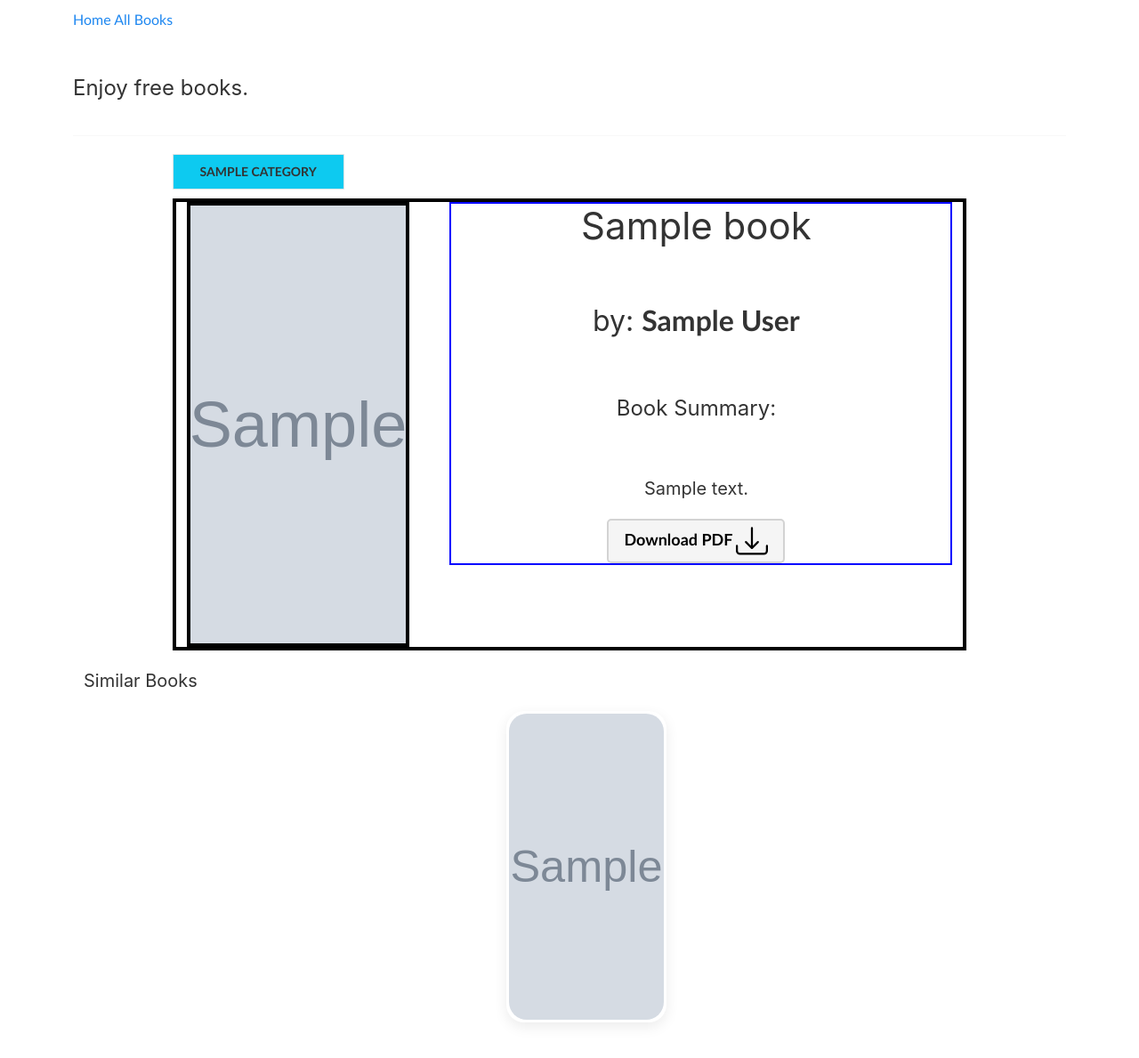
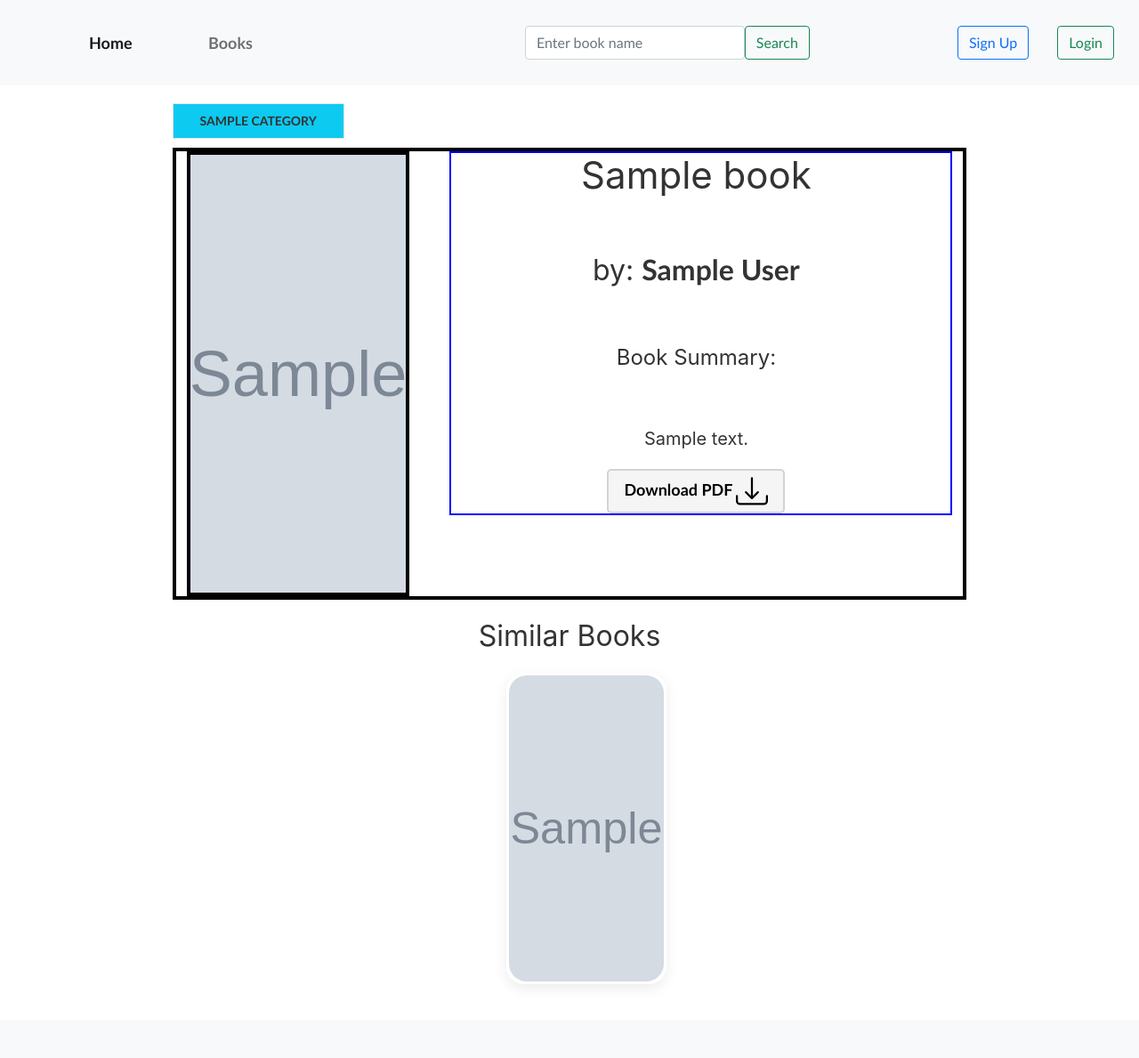
Before and after one commit to Nayemjaman/free-books, a Django app: a page that uses bookapp/templates/base.html in a window 1280 px wide. Shown: the whole page at 89% size. After the commit the page ends 1103 px from the top, so only its background shows below. Run offline with Django 4.2, Linux system fonts and the light colour scheme; tables that the repository leaves empty hold one stand-in row (values such as "Sample post"); grey boxes marked "Sample" are stand-in pictures.

Commit message:
search bar

```diff
--- a/bookapp/admin.py
+++ b/bookapp/admin.py
@@ -1,5 +1,5 @@
 from django.contrib import admin
-from .models import Category,Book
+from .models import Category,Book,BookSearch
 
 # Register your models here.
 class CategoryAdmin(admin.ModelAdmin):
@@ -9,3 +9,4 @@ class BookAdmin(admin.ModelAdmin):
 
 admin.site.register(Category,CategoryAdmin)
 admin.site.register(Book,BookAdmin)
+admin.site.register(BookSearch)
--- a/bookapp/context_processors.py
+++ b/bookapp/context_processors.py
@@ -1,5 +1,14 @@
 from .models import Category
+from .forms import BookSearchForm
 
 def category_links(request):
     categories =Category.objects.all()
     return ({'categories':categories})
+
+def book_search(request):
+    search_form = BookSearchForm
+    if request.method == 'POST':
+        search_form = BookSearchForm(request.POST)
+        if search_form.is_valid():
+            search_form.save()
+    return {'search_form':search_form}
--- /dev/null
+++ b/bookapp/forms.py
@@ -0,0 +1,11 @@
+from django import forms
+from .models import BookSearch
+
+
+class BookSearchForm(forms.ModelForm):
+    name_of_book = forms.CharField(max_length=100, widget=forms.TextInput(attrs={
+        'class':"form-control rounded", 'placeholder':"Enter book name"
+    }))
+    class Meta:
+        model = BookSearch
+        fields = ['name_of_book',]
--- a/bookapp/models.py
+++ b/bookapp/models.py
@@ -22,3 +22,8 @@ class Book(models.Model):
 
     def __str__(self) -> str:
         return self.title
+
+class BookSearch(models.Model):
+    name_of_book = models.CharField(max_length=100)
+    def __str__(self) -> str:
+        return self.name_of_book
--- a/bookapp/templates/all_books.html
+++ b/bookapp/templates/all_books.html
@@ -13,7 +13,9 @@
 
                 <div>
                     <div class="uk-card uk-card-default uk-card-body">
-                        <img src="{{book.cover_image.url}}">
+                        {% if book.cover_image %}
+                        <img src="{{ book.cover_image.url }}" alt="">
+                        {% endif %}
 
 
                     </div>
--- a/bookapp/templates/base.html
+++ b/bookapp/templates/base.html
@@ -21,14 +21,60 @@
     {% endblock %}
 </head>
 
-<body>
-    <div class="container">
-        <a href="{% url 'index' %}">Home</a>
-        <a href="{% url 'all_books' %}">All Books</a>
-        <h3 class="mt-5 pb-3">Enjoy free books.</h3>
-        <hr>
+<body class="font-monospace">
+    <nav class="navbar navbar-expand-lg navbar-light bg-light">
+        <div class="container-fluid">
+            <div id='logo'>
+            </div>
+            <!-- <a class="navbar-brand" href="#">Navbar</a> -->
+            <button class="navbar-toggler" type="button" data-bs-toggle="collapse"
+                data-bs-target="#navbarSupportedContent" aria-controls="navbarSupportedContent" aria-expanded="false"
+                aria-label="Toggle navigation">
+                <span class="navbar-toggler-icon"></span>
+            </button>
+            <div class="collapse navbar-collapse" id="navbarSupportedContent">
+                <ul class="navbar-nav me-auto mb-2 mb-lg-0">
+                    <li class="nav-item">
+                        <a class="nav-link active" aria-current="page" href="{% url 'index' %}">Home</a>
+                    </li>
+                    <li class="nav-item">
+                        <a class="nav-link" href="{% url 'all_books' %}">Books</a>
+                    </li>
 
-    </div>
+                </ul>
+                <form class="d-flex" action="{% url 'search_book' %}" method="POST" style='margin: 0px 150px 0px 150px'>
+                    {% csrf_token %}
+                    {{search_form.name_of_book }}
+                    <button class="btn btn-outline-success" type="submit">Search</button>
+                </form>
+                <div style='width: auto; display: flex'>
+                    {% if user.is_authenticated %}
+                    <div class="dropdown">
+                        <button class="btn btn-secondary dropdown-toggle" type="button" id="dropdownMenuButton1"
+                            data-bs-toggle="dropdown" aria-expanded="false">
+                            Hello {{user.username}}
+                        </button>
+                        <ul class="dropdown-menu" aria-labelledby="dropdownMenuButton1">
+                            <li><a class="dropdown-item" href="#">Upload Book</a></li>
+                            <li><a class="dropdown-item" href="{% url 'index' %}">Logout</a></li>
+                        </ul>
+                    </div>
+                    <!-- <p>Hello {{user.username}}</p>
+            <li class="nav-item">
+              <a class="nav-link" href="{% url 'index' %}">Logout</a>
+            </li> -->
+                    {% else %}
+                    <a class="nav-link" href="{% url 'index' %}">
+                        <button type="button" class="btn btn-outline-primary">Sign Up</button></a>
+                    <a class="nav-link" href="{% url 'index' %}">
+                        <button type="button" class="btn btn-outline-success">Login</button>
+                    </a>
+
+                    {% endif %}
+                </div>
+            </div>
+        </div>
+    </nav>
     <div class="container">
         <p uk-margin style="width: 80%; margin: auto; margin-top: 20px">
             {% for category in categories %}
--- a/bookapp/templates/book_detail.html
+++ b/bookapp/templates/book_detail.html
@@ -9,7 +9,9 @@
         <div class = 'col-12 col-sm-12 col-md-6 col-lg-4 col-xl-4'>
 
             <div id = 'imageContainer'>
-                <img src = '{{book.cover_image.url}}'>
+                {% if book.cover_image %}
+            <img src="{{ book.cover_image.url }}" alt="">
+            {% endif %}
             </div>
         </div>
         <div class = 'col-12 col-sm-12 col-md-6 col-lg-8 col-xl-8'>
@@ -35,8 +37,8 @@
 </div>
 
 <div class = 'container'>
-    <div class = 'row'>
-        <h4>Similar Books</h4>
+    <div class = 'row text-center'>
+        <h2>Similar Books</h2>
     </div>
     <div class = 'row'>
         {% for similar_book in similar_books %}
@@ -44,7 +46,9 @@
       <a href = "{% url 'book_detail' similar_book.slug %}">
         <div>
           <div class="uk-card uk-card-default uk-card-body">
-              <img src = "{{similar_book.cover_image.url}}">
+            {% if similar_book.cover_image %}
+            <img src="{{ similar_book.cover_image.url }}" alt="">
+            {% endif %}
 
           </div>
           <!-- <p>{{similar_book.}}</p> -->
--- a/bookapp/templates/category_detail.html
+++ b/bookapp/templates/category_detail.html
@@ -13,7 +13,9 @@
 
     <div>
         <div class="uk-card uk-card-default uk-card-body">
-            <img src = "{{book.cover_image.url}}">
+            {% if book.cover_image %}
+            <img src="{{ book.cover_image.url }}" alt="">
+            {% endif %}
 
 
         </div>
--- a/bookapp/templates/index.html
+++ b/bookapp/templates/index.html
@@ -14,7 +14,9 @@
       <a href="{% url 'book_detail' rb.slug %}">
         <div>
           <div class="uk-card uk-card-default uk-card-body">
+            {% if rb.cover_image %}
             <img src="{{ rb.cover_image.url }}" alt="">
+            {% endif %}
 
           </div>
         </div>
--- a/bookapp/urls.py
+++ b/bookapp/urls.py
@@ -6,5 +6,6 @@ urlpatterns = [
     path('all_books', views.all_books, name= 'all_books'),
     path('category_detail/<str:slug>', views.category_detail, name= 'category_detail'),
     path('book_detail/<str:slug>', views.book_detail, name= 'book_detail'),
+    path('search_book', views.search_book, name= 'search_book'),
 
 ]
--- a/bookapp/views.py
+++ b/bookapp/views.py
@@ -38,3 +38,8 @@ def book_detail(request,slug):
         'books_category':books_category
     }
     return render(request, 'book_detail.html',context)
+
+
+def search_book(request):
+    search_books =  Book.objects.filter(title__icontains=request.POST.get('name_of_book'))
+    return render(request,'search_book.html',{'search_books':search_books})
--- a/core/settings.py
+++ b/core/settings.py
@@ -65,6 +65,7 @@ TEMPLATES = [
                 'django.contrib.auth.context_processors.auth',
                 'django.contrib.messages.context_processors.messages',
                 'bookapp.context_processors.category_links',
+                'bookapp.context_processors.book_search',
             ],
         },
     },
```
Also changed, not shown: bookapp/templates/search_book.html (added, +34 -0 lines), bookapp/migrations/0002_booksearch.py (added), 2 other files.
